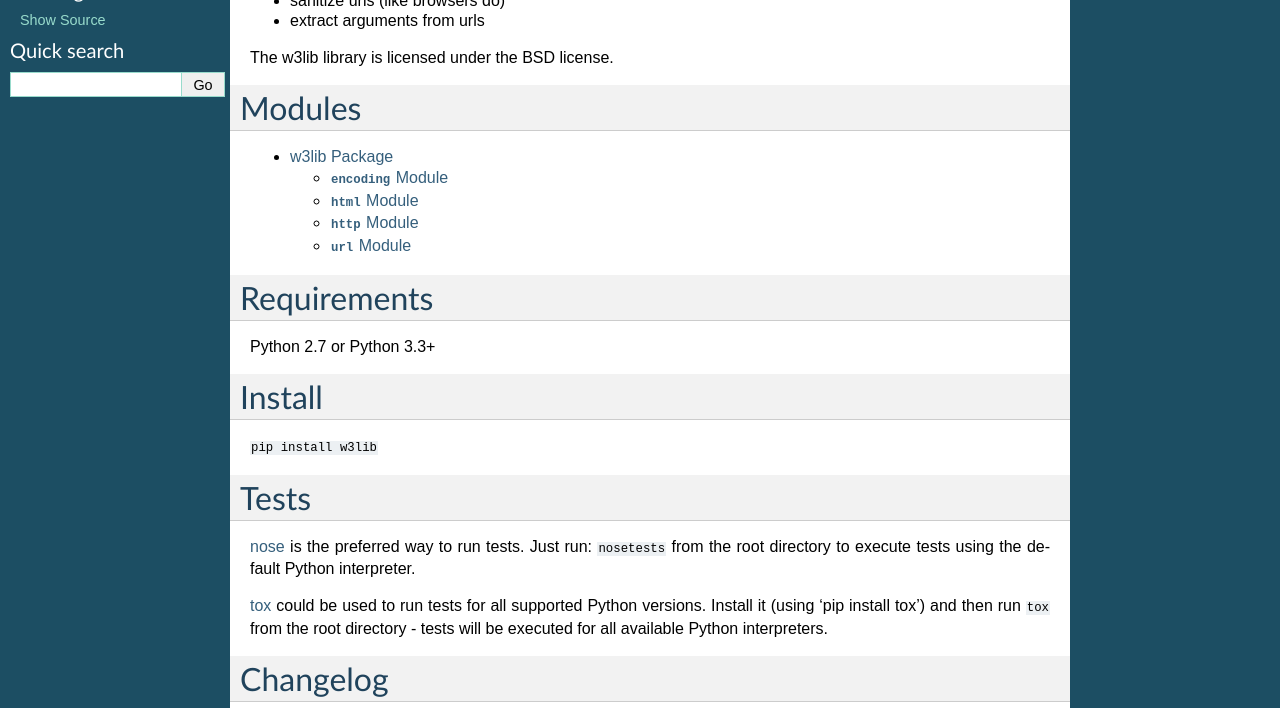
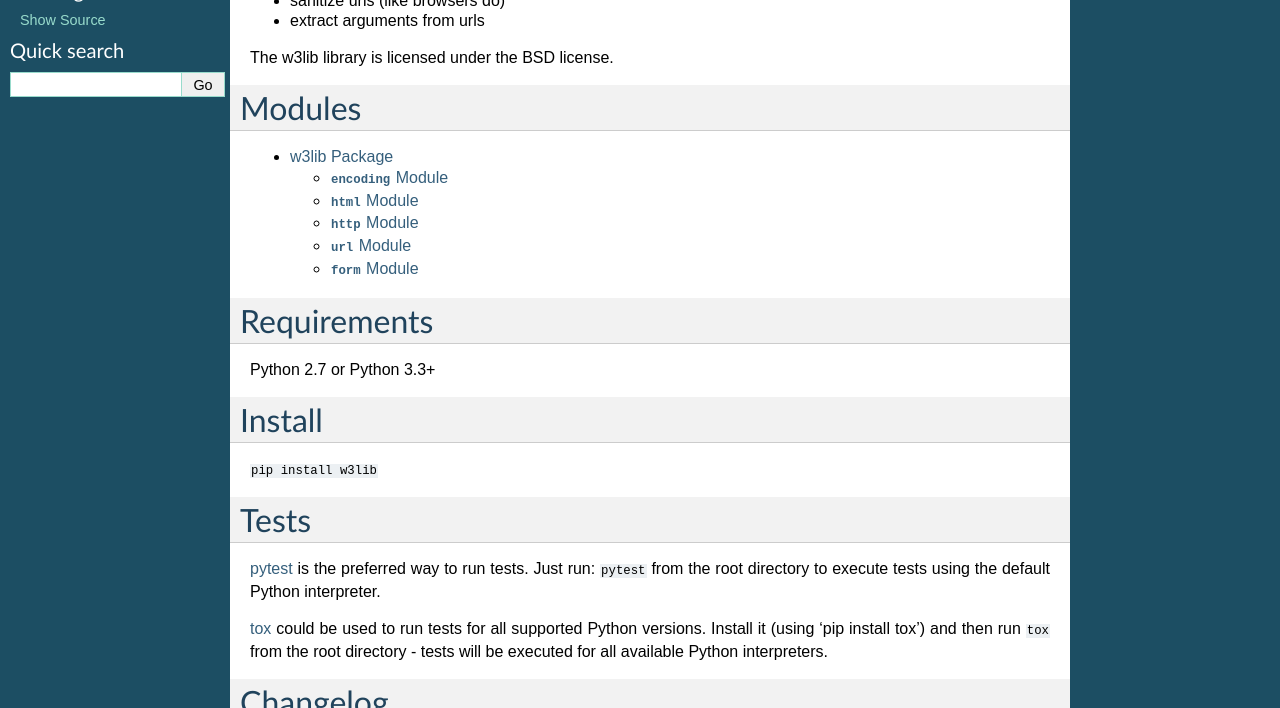
Before and after one commit to scrapy/w3lib, a Sphinx documentation site: the page built from docs/index.rst, in a window 1280 px wide and 900 px high, scrolled down 319 px, cut to the strip 0-708 px from the top of the window. Built offline with Sphinx 7.4.7, drawn with Linux system fonts in a browser that asks for light colours.

Commit message:
update docs to reflect changes

```diff
--- a/docs/index.rst
+++ b/docs/index.rst
@@ -39,7 +39,7 @@ Install
 Tests
 =====
 
-`nose`_ is the preferred way to run tests. Just run: ``nosetests`` from the
+`pytest`_ is the preferred way to run tests. Just run: ``pytest`` from the
 root directory to execute tests using the default Python interpreter.
 
 `tox`_ could be used to run tests for all supported Python versions.
@@ -48,7 +48,7 @@ the root directory - tests will be executed for all available
 Python interpreters.
 
 .. _tox: http://tox.testrun.org
-.. _nose: http://readthedocs.org/docs/nose/en/latest/
+.. _pytest: https://docs.pytest.org/en/latest/
 
 
 Changelog
--- a/docs/w3lib.rst
+++ b/docs/w3lib.rst
@@ -26,3 +26,9 @@ w3lib Package
 
 .. automodule:: w3lib.url
     :members:
+
+:mod:`form` Module
+-----------------
+
+.. automodule:: w3lib.form
+    :members:
```
